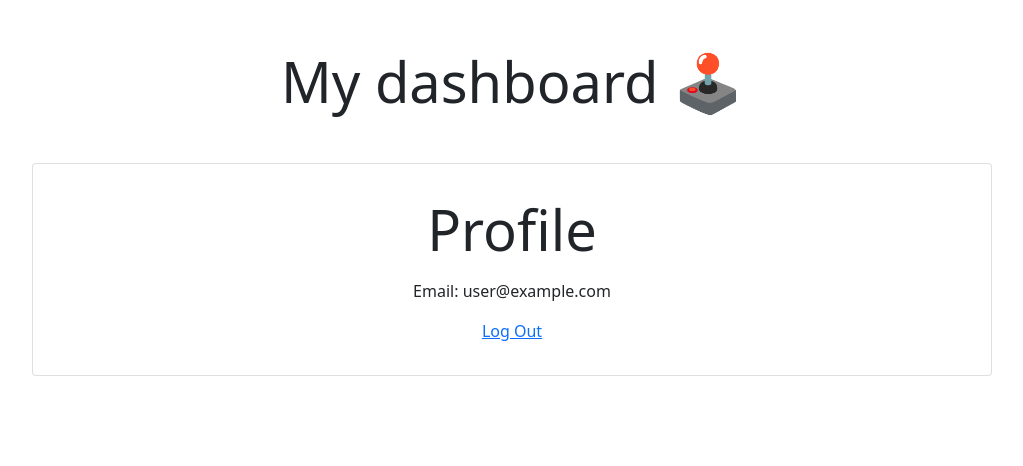
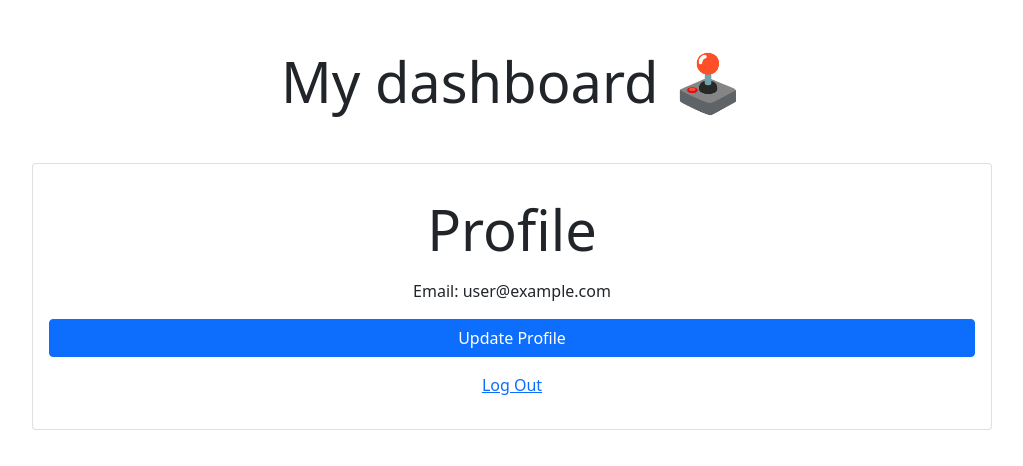
Before and after one commit to pedroagont/react-auth-firebase, a React (Create React App) app: page / in a window 1280 px wide. Shown: the top 466 px of the page, without its empty margins (128-1151 px from the left). Built offline with nearby package versions, Linux system fonts and the light colour scheme; no server answers; sample sign-in values are in the browser's storage.

Commit message:
Add link button to update profile

```diff
--- a/src/components/Profile.js
+++ b/src/components/Profile.js
@@ -29,6 +29,9 @@
         <Card.Text className="text-center my-3">
             Email: { currentUser.email }
         </Card.Text>
+        <Link to="/update-profile" className="btn btn-primary w-100">
+          Update Profile
+        </Link>
         <Card.Text className="text-muted text-center my-3">
             <Link to="/signup" onClick={ handleLogout }>Log Out</Link>
         </Card.Text>
```
